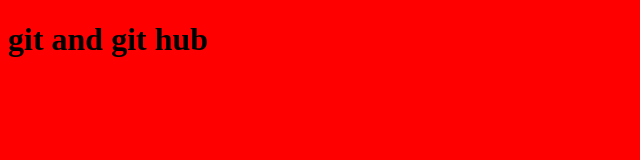
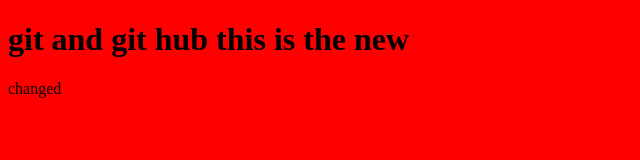
Before and after one commit to hananhassen/new, a plain HTML site: page index.html in a window 1280 px wide. Shown: the whole page, without its empty margins (0-640 px from the left). Drawn offline with Linux system fonts and the light colour scheme.

Commit message:
Update index.html

```diff
--- a/index.html
+++ b/index.html
@@ -7,7 +7,8 @@
     <link rel="stylesheet" href="style.css">
 </head>
 <body>
-    <h1>git and git hub</h1>
+    <h1>git and git hub this is the new</h1>
+    <p>changed</p>
 
 
 
```
